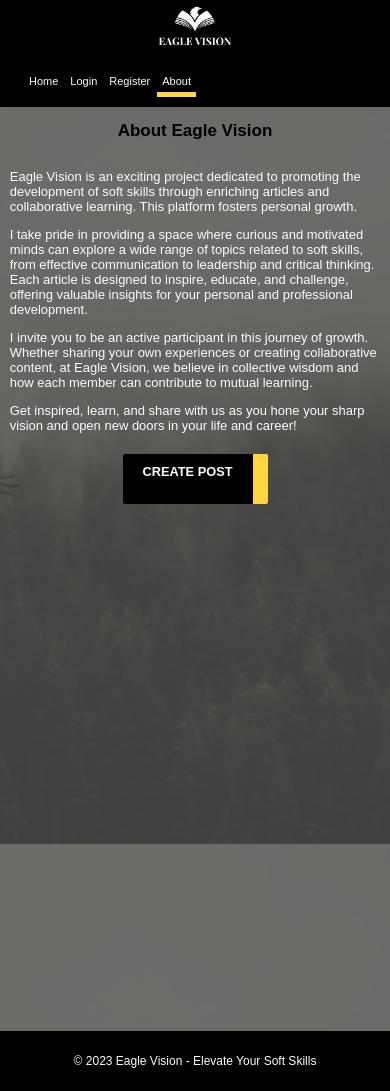
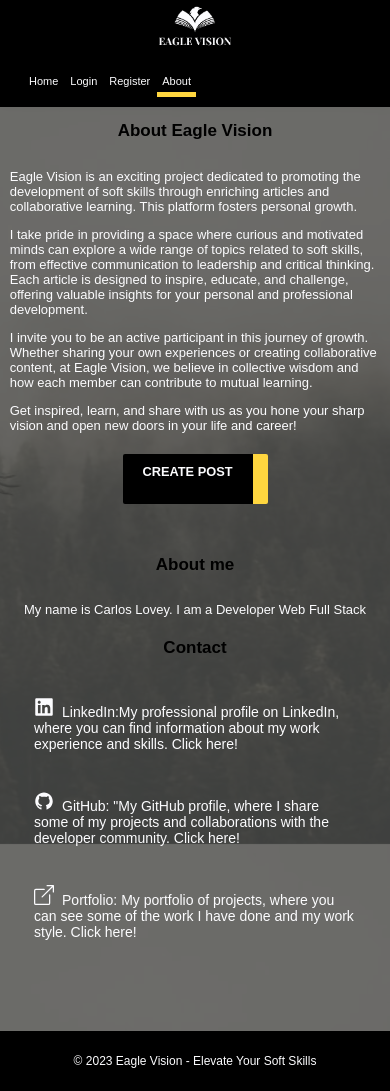
Before and after one commit to Carlitossaul/Eagle-Vision, a React (Vite) app: page /about in a window 390 px wide. Built offline with nearby package versions, Linux system fonts and the light colour scheme; no server answers.

Commit message:
ajustes en about

```diff
--- a/src/pages/About/About.jsx
+++ b/src/pages/About/About.jsx
@@ -1,4 +1,7 @@
 import styles from "./About.module.css";
+import { FaLinkedin } from "react-icons/fa";
+import { AiFillGithub } from "react-icons/ai";
+import { BsBoxArrowUpRight } from "react-icons/bs";
 
 import { Link } from "react-router-dom";
 
@@ -36,6 +39,43 @@ const About = () => {
         <Link to="/posts/create" className="btn">
           Create post
         </Link>
+        <h2 className={styles.aboutMe}>
+          About <span>me</span>
+        </h2>
+        <p>My name is Carlos Lovey. I am a Developer Web Full Stack</p>
+        <h2>Contact</h2>
+        <div className={styles.links}>
+          <a
+            target="_blank"
+            className={styles.link}
+            href="https://www.linkedin.com/in/carloslovey"
+            rel="noopener noreferrer"
+          >
+            <FaLinkedin className={styles.icon} />
+            LinkedIn:My professional profile on LinkedIn, where you can find
+            information about my work experience and skills. Click here!
+          </a>
+          <a
+            target="_blank"
+            className={styles.link}
+            href="https://github.com/Carlitossaul"
+            rel="noopener noreferrer"
+          >
+            <AiFillGithub className={styles.icon} />
+            GitHub: "My GitHub profile, where I share some of my projects and
+            collaborations with the developer community. Click here!
+          </a>
+          <a
+            target="_blank"
+            className={styles.link}
+            href="https://carloslovey.vercel.app/"
+            rel="noopener noreferrer"
+          >
+            <BsBoxArrowUpRight className={styles.icon} />
+            Portfolio: My portfolio of projects, where you can see some of the
+            work I have done and my work style. Click here!
+          </a>
+        </div>
       </div>
     </div>
   );
--- a/src/pages/About/About.module.css
+++ b/src/pages/About/About.module.css
@@ -1,7 +1,7 @@
 .container {
   text-align: center;
   background-color: rgba(75, 75, 73, 0.8);
-  height: 100vh;
+  min-height: 100vh;
   width: 100%;
   display: flex;
   justify-content: center;
@@ -27,6 +27,25 @@
   margin-top: 15px;
   padding: 10px 15px;
 }
+.aboutMe {
+  margin-top: 1em;
+  padding-top: 2em;
+}
+.links {
+  display: flex;
+  flex-direction: column;
+  gap: 4px;
+}
+.link {
+  color: var(--white);
+  display: flex;
+  align-items: center;
+  text-decoration: none;
+}
+.icon {
+  margin-right: 8px;
+  font-size: 20px;
+}
 
 @media (max-width: 391px) {
   .about {
@@ -43,6 +62,23 @@
 
   .about p {
     font-size: 13px;
+  }
+  .links {
+    display: flex;
+    flex-direction: column;
+    gap: 4px;
+    width: 95%;
+  }
+  .link {
+    color: var(--white);
+    display: flex;
+    align-items: center;
+    text-decoration: none;
+    font-size: 14px;
+  }
+  .icon {
+    margin-right: 8px;
+    font-size: 20px;
   }
 }
 @media (min-width: 391px) and (max-width: 768px) {
```
